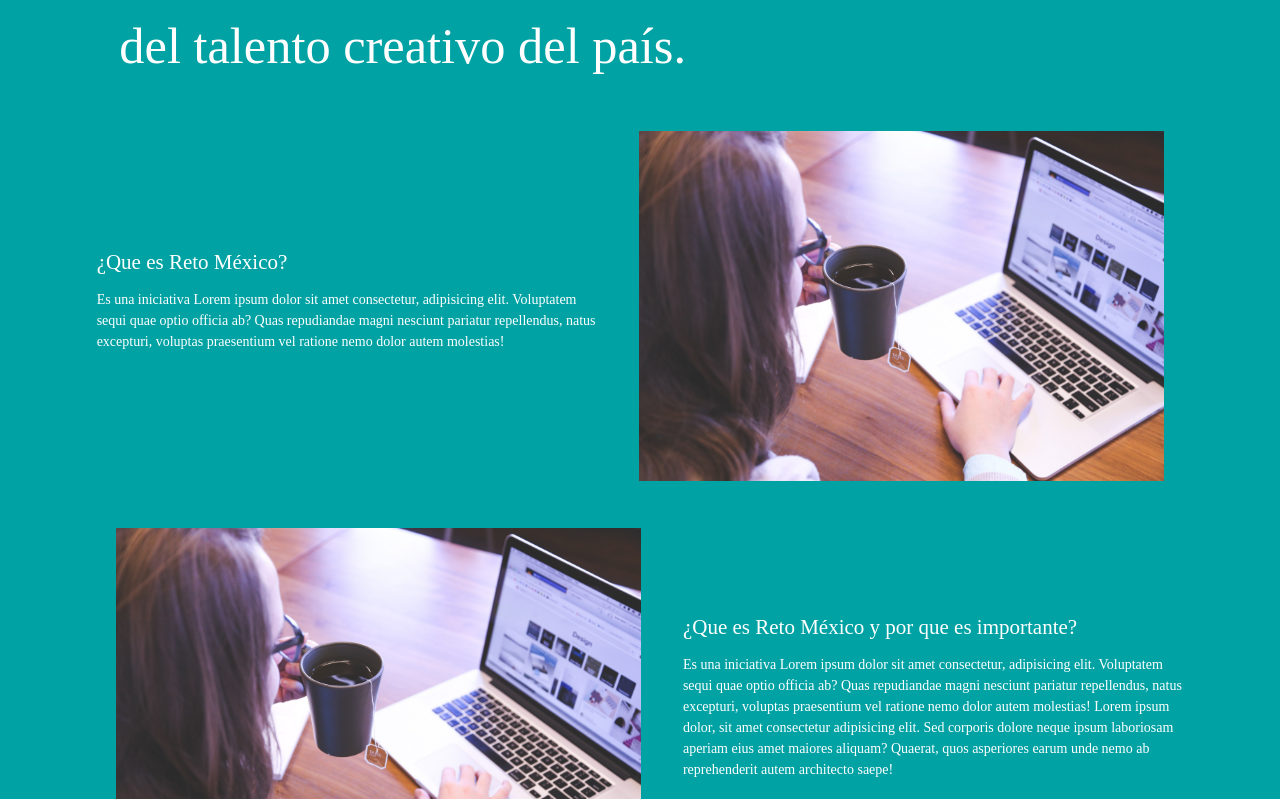
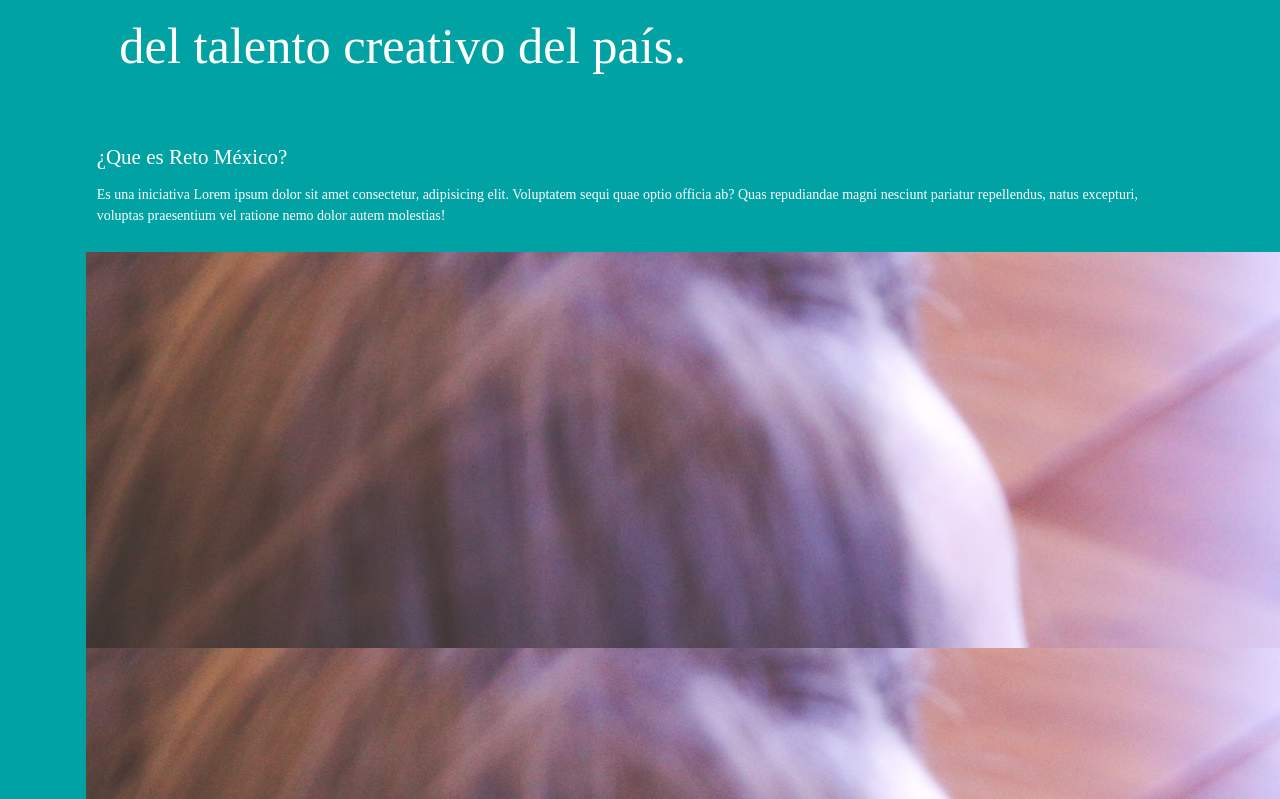
Before and after one commit to BrendaOrtega/reto, a React (Create React App) app: page /sabermas in a window 1280 px wide. Shown: the part 681-1480 px from the top of the page. Built offline with nearby package versions, Linux system fonts and the light colour scheme.

Commit message:
detalles

```diff
--- a/src/components/conoceMás/styles.css
+++ b/src/components/conoceMás/styles.css
@@ -94,12 +94,6 @@
     color: white;
 }
 
-img {
-    max-width: 100%;
-    max-height: 100%;
-    display: block;
-    margin: 0 auto;
-}
 
 @media (max-width:1100px) {
     .column-txt {
```
Also changed, not shown: firebase.json (added), 1 other file (tests, documents, lock files or other folders).
